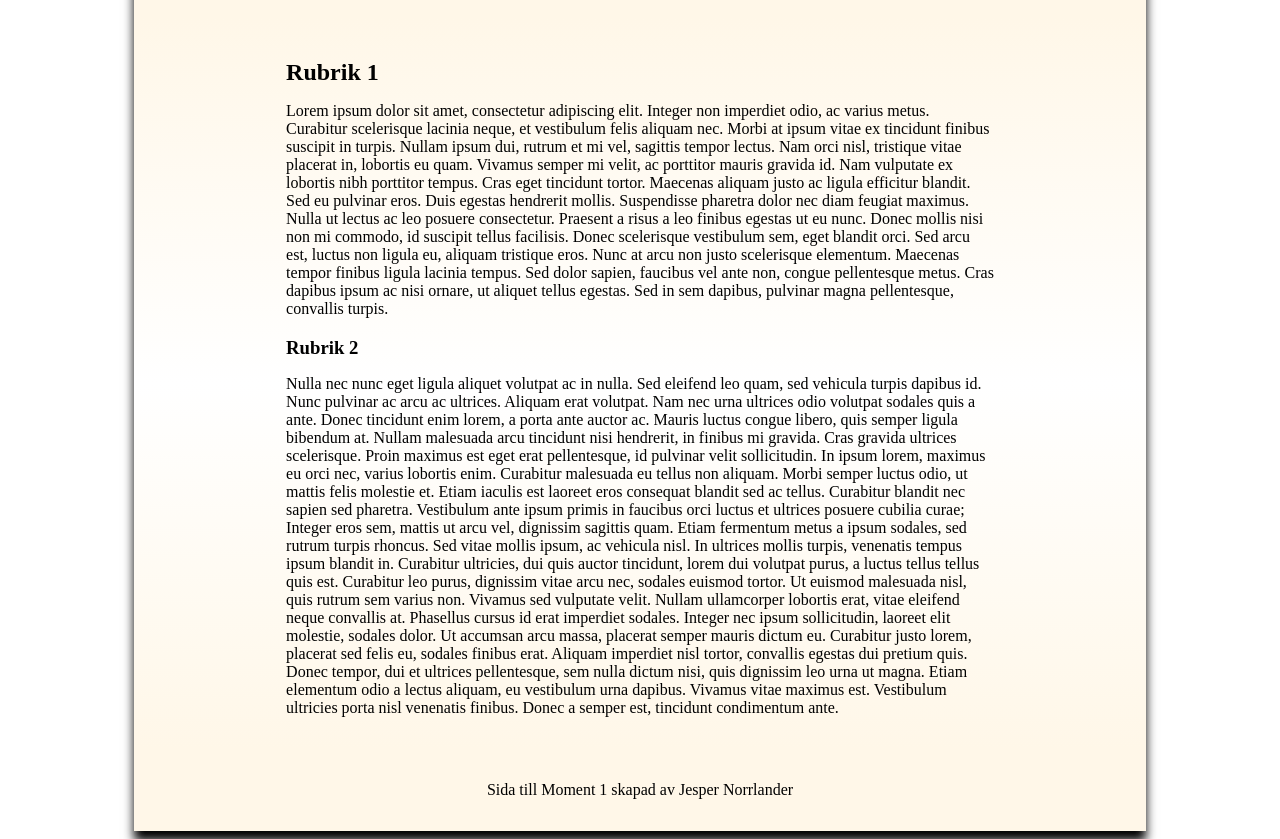
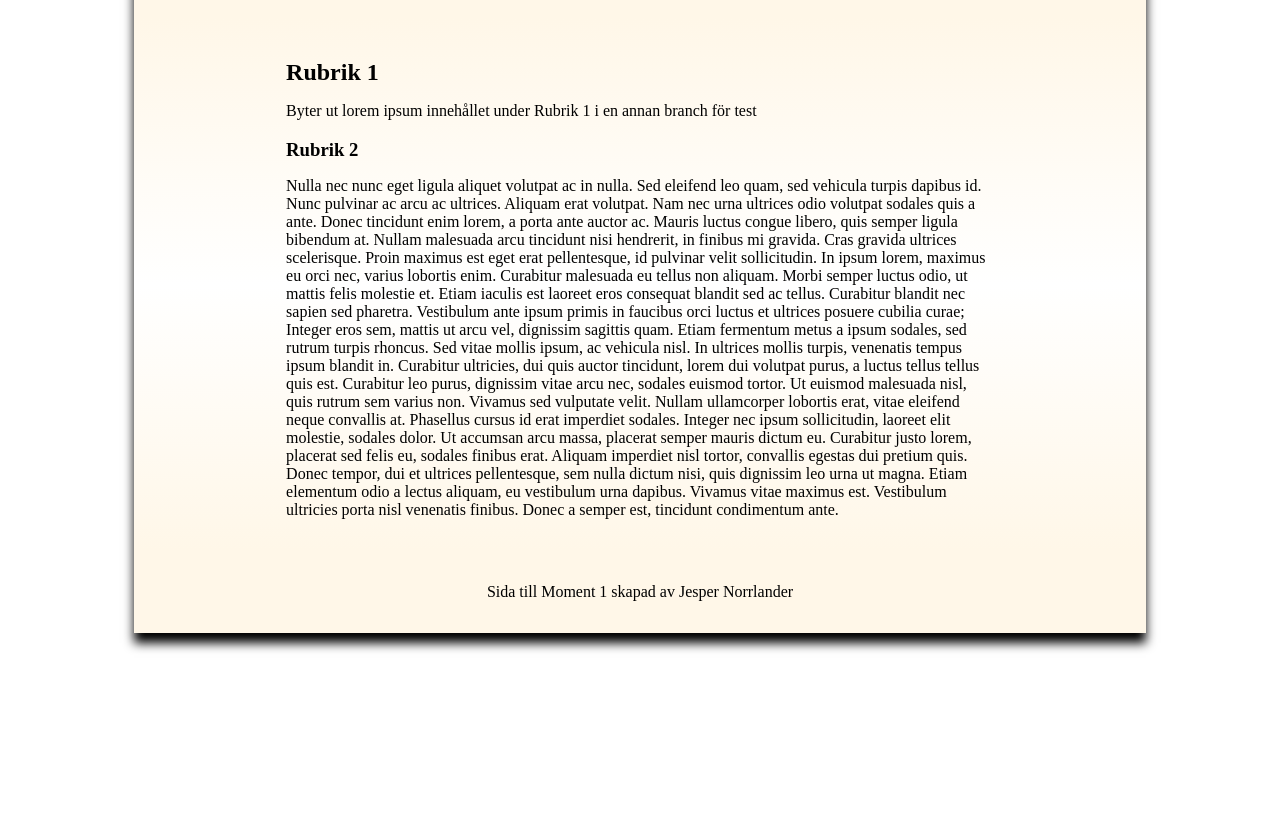
Before and after one commit to jespernorris/Moment-1, a plain HTML site: page index.html in a window 1280 px wide. Shown: the part 77-916 px from the top of the page. After the commit the page ends 800 px from the top, so only its background shows below. Drawn offline with Linux system fonts and the light colour scheme.

Commit message:
Changed text content for test branch

```diff
--- a/index.html
+++ b/index.html
@@ -13,18 +13,9 @@
         <div class="content">
             <h2>Rubrik 1</h2>
             <p>
-                Lorem ipsum dolor sit amet, consectetur adipiscing elit. Integer non imperdiet odio, ac varius metus.
-                Curabitur scelerisque lacinia neque, et vestibulum felis aliquam nec. Morbi at ipsum vitae ex tincidunt finibus suscipit in turpis.
-                Nullam ipsum dui, rutrum et mi vel, sagittis tempor lectus. Nam orci nisl, tristique vitae placerat in, lobortis eu quam.
-                Vivamus semper mi velit, ac porttitor mauris gravida id. Nam vulputate ex lobortis nibh porttitor tempus. Cras eget tincidunt tortor.
-                Maecenas aliquam justo ac ligula efficitur blandit. Sed eu pulvinar eros. Duis egestas hendrerit mollis. Suspendisse pharetra dolor nec diam feugiat maximus.
-                Nulla ut lectus ac leo posuere consectetur. Praesent a risus a leo finibus egestas ut eu nunc.
+                Byter ut lorem ipsum innehållet under Rubrik 1 i en annan branch för test
+            </p>
 
-                Donec mollis nisi non mi commodo, id suscipit tellus facilisis. Donec scelerisque vestibulum sem, eget blandit orci.
-                Sed arcu est, luctus non ligula eu, aliquam tristique eros. Nunc at arcu non justo scelerisque elementum. Maecenas tempor finibus ligula lacinia tempus.
-                Sed dolor sapien, faucibus vel ante non, congue pellentesque metus. Cras dapibus ipsum ac nisi ornare, ut aliquet tellus egestas.
-                Sed in sem dapibus, pulvinar magna pellentesque, convallis turpis.
-            </p>
             <h3>Rubrik 2</h3>
             <p>
                 Nulla nec nunc eget ligula aliquet volutpat ac in nulla. Sed eleifend leo quam, sed vehicula turpis dapibus id. Nunc pulvinar ac arcu ac ultrices.
```
